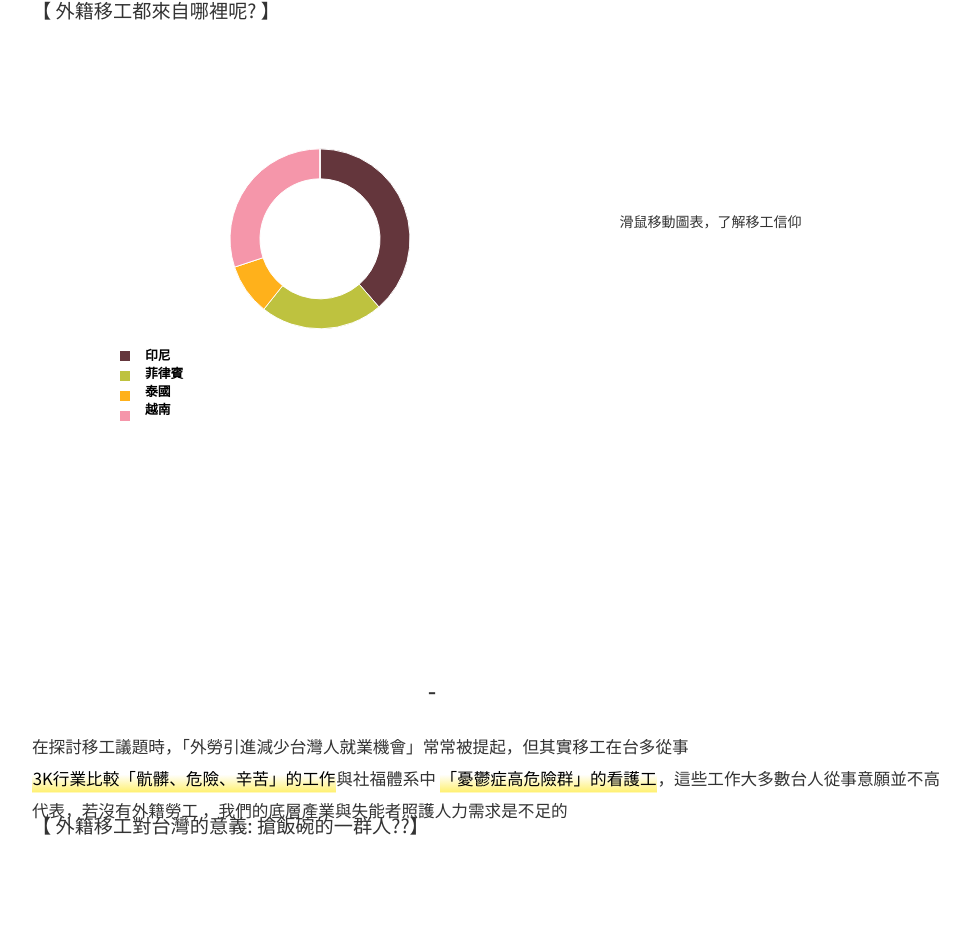
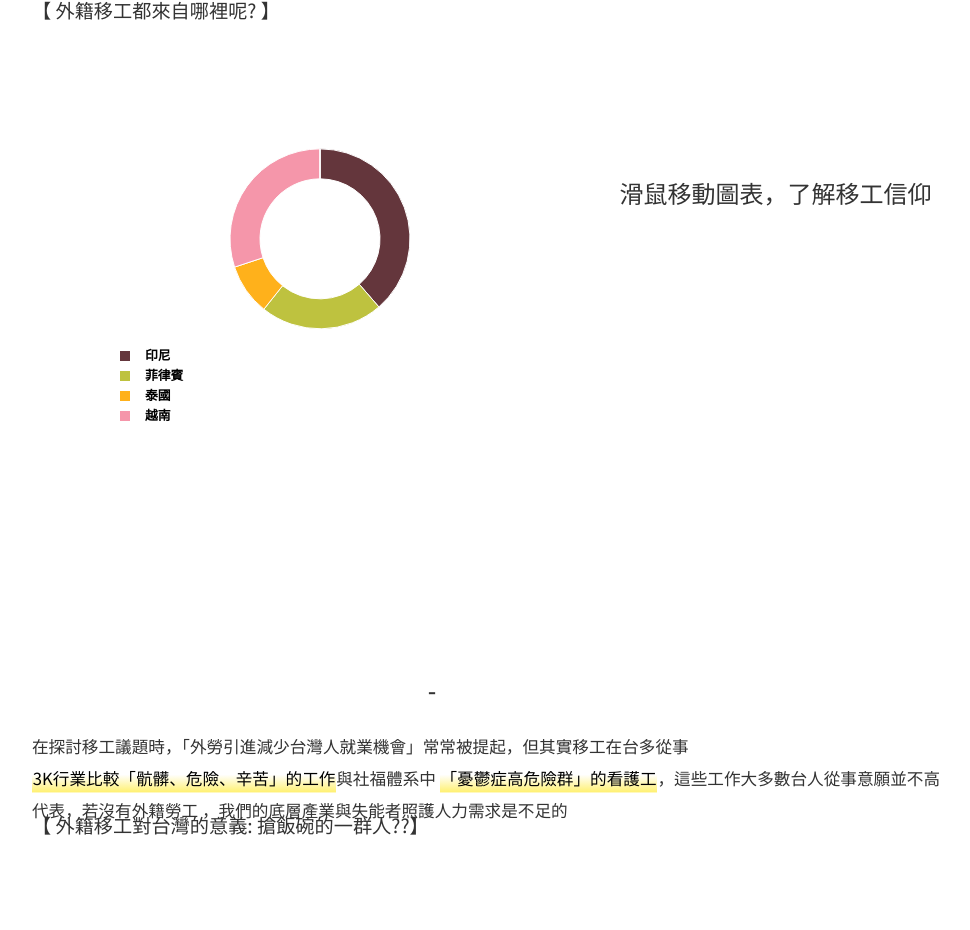
Before and after one commit to YoChenYin/ForeignWorker_visual, a plain HTML site: page index.html in a window 1280 px wide. Shown: the part 2120-3050 px from the top of the page, without its empty margins (208-1178 px from the left). Drawn offline with nearby package versions, Linux system fonts and the light colour scheme.

Commit message:
fix donut

```diff
--- a/index.html
+++ b/index.html
@@ -190,9 +190,10 @@
     }
 
     #religion {
-        width: 200;
+        width: 400;
         height: 30vh;
-        margin-top: 10%;
+        line-height: 5vh;
+        margin-top: 7%;
         margin-left: 65%;
     }
 
@@ -281,7 +282,7 @@
         <div id="timeLine"></div>
 
         <div id="donut_from"></div>
-        <div id="religion" class="desc">滑鼠移動圖表，了解移工信仰</div>
+        <h3 id="religion" class="desc">滑鼠移動圖表，了解移工信仰</h3>
     </div>
     <div id="block">-</div>
 
--- a/index.js
+++ b/index.js
@@ -539,7 +539,7 @@
              })
              .attr("transform", function (d, i) {
                  if (i < 4)
-                     return "translate(25," + (14 + 18 * i) + ")"
+                     return "translate(25," + (14 + 20 * i) + ")"
                  else if (i < 6)
                      return "translate(250," + (14 + 18 * (i - 4)) + ")";
              })
@@ -764,7 +764,8 @@
                      'font-family': "'Inconsolata', monospace"
                  });
             var religion = [];
-            religion.push("印尼<br>伊斯蘭教<br>可能每日要求祈禱數次<br>不吃豬肉、齋戒月白天禁水禁食","菲律賓<br>天主教<br>星期日可能要求去教堂","泰國<br>佛教","越南<br>佛教");
+
+            religion.push("<font color=#64363C>印尼<br>伊斯蘭教<br>可能每日要求祈禱數次<br>不吃豬肉、齋戒月白天禁水禁食</font>","<font color=#BEC23F>菲律賓<br>天主教<br>星期日可能要求去教堂</font>","<font color=#FFB11B>泰國<br>佛教</font>","<font color=#F596AA>越南<br>佛教</font>");
              //逐年變動
              TimeLine.selectAll('text')
                  .on('mouseover', function (d, i) {
@@ -858,7 +859,7 @@
                      });
 
                  });
-             svg1.selectAll("path").on("mouseover", function (d, i, j) {
+             svg1.selectAll("g").selectAll("path").on("mouseover", function (d, i, j) {
                 $("#religion").html(religion[i]);
                 g_legend.selectAll('rect').attr("opacity", 0.7);
                 g_legend.selectAll('text').attr("opacity", 0.7);
```
